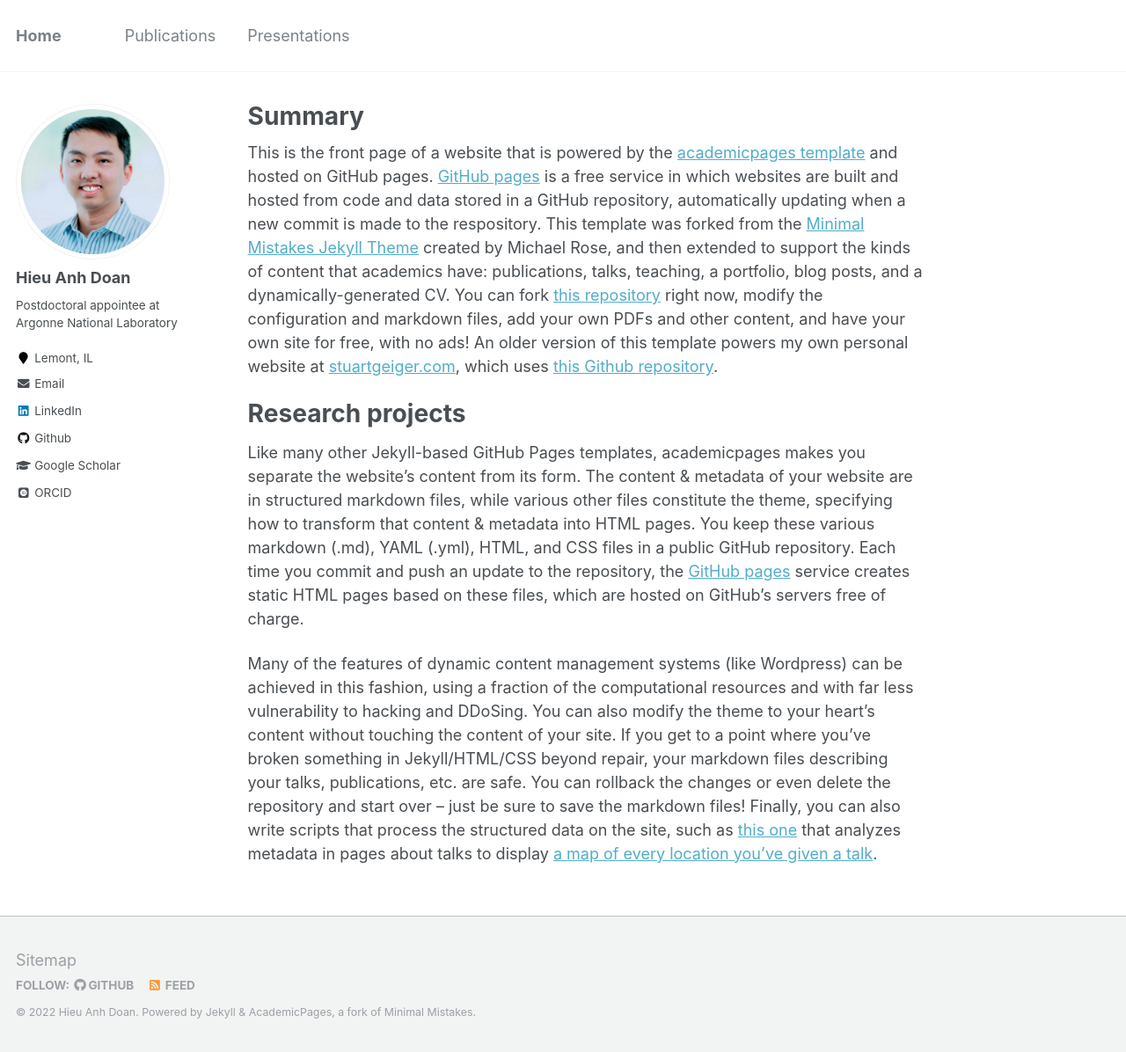
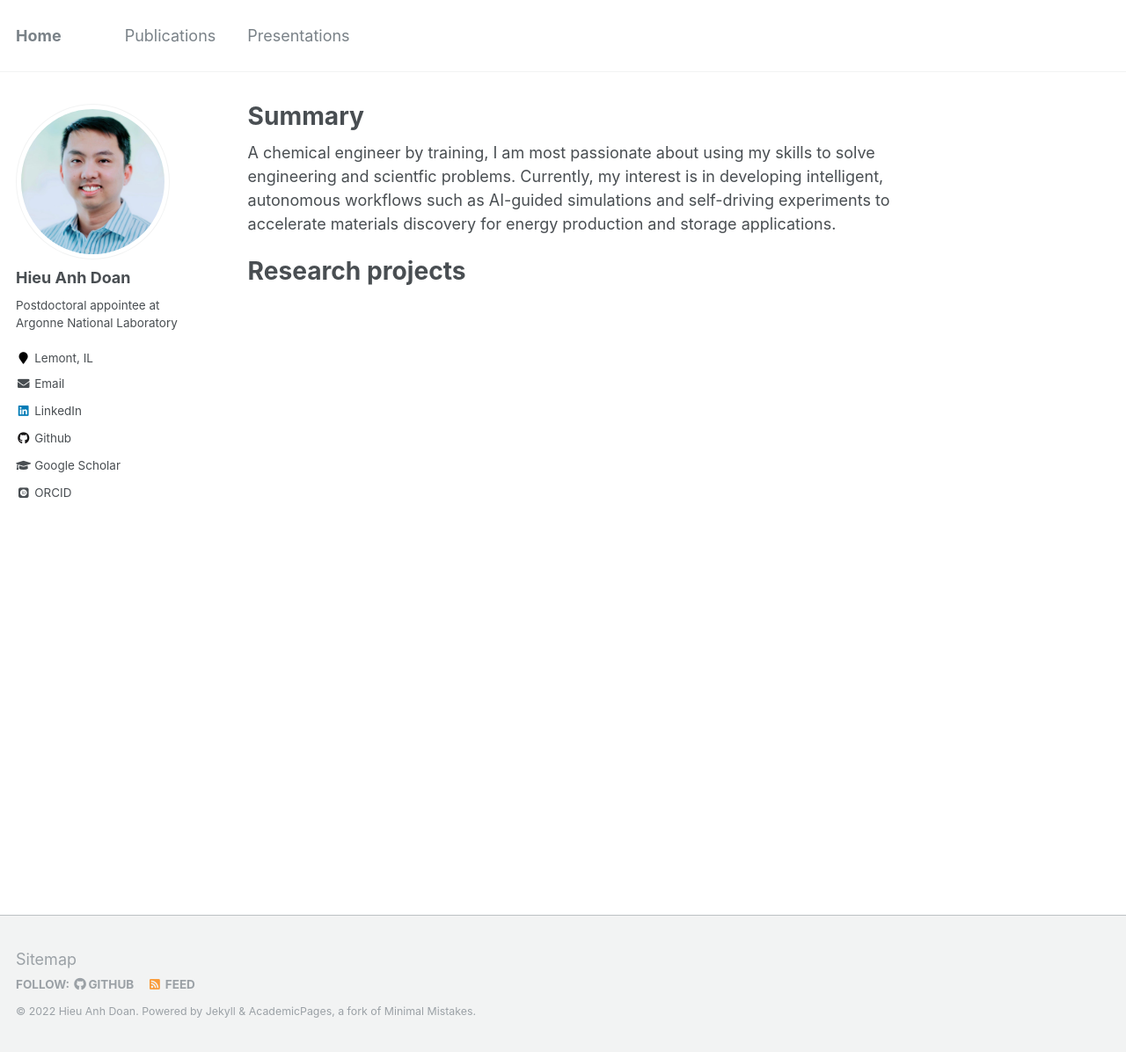
Before and after one commit to hieuadoan/hieuadoan.github.io, a Jekyll site: the page built from _pages/about.md, in a window 1280 px wide and 1196 px high. Shown: the whole window at 88% size. Built offline with Jekyll 4.4.1, drawn with Linux system fonts in a browser that asks for light colours; some web fonts are replaced.

Commit message:
update about me

```diff
--- a/_pages/about.md
+++ b/_pages/about.md
@@ -8,10 +8,7 @@
   - /about.html
 ---
 
-This is the front page of a website that is powered by the [academicpages template](https://github.com/academicpages/academicpages.github.io) and hosted on GitHub pages. [GitHub pages](https://pages.github.com) is a free service in which websites are built and hosted from code and data stored in a GitHub repository, automatically updating when a new commit is made to the respository. This template was forked from the [Minimal Mistakes Jekyll Theme](https://mmistakes.github.io/minimal-mistakes/) created by Michael Rose, and then extended to support the kinds of content that academics have: publications, talks, teaching, a portfolio, blog posts, and a dynamically-generated CV. You can fork [this repository](https://github.com/academicpages/academicpages.github.io) right now, modify the configuration and markdown files, add your own PDFs and other content, and have your own site for free, with no ads! An older version of this template powers my own personal website at [stuartgeiger.com](http://stuartgeiger.com), which uses [this Github repository](https://github.com/staeiou/staeiou.github.io).
+A chemical engineer by training, I am most passionate about using my skills to solve engineering and scientfic problems. Currently, my interest is in developing intelligent, autonomous workflows such as AI-guided simulations and self-driving experiments to accelerate materials discovery for energy production and storage applications.
 
 Research projects
 ======
-Like many other Jekyll-based GitHub Pages templates, academicpages makes you separate the website's content from its form. The content & metadata of your website are in structured markdown files, while various other files constitute the theme, specifying how to transform that content & metadata into HTML pages. You keep these various markdown (.md), YAML (.yml), HTML, and CSS files in a public GitHub repository. Each time you commit and push an update to the repository, the [GitHub pages](https://pages.github.com/) service creates static HTML pages based on these files, which are hosted on GitHub's servers free of charge.
-
-Many of the features of dynamic content management systems (like Wordpress) can be achieved in this fashion, using a fraction of the computational resources and with far less vulnerability to hacking and DDoSing. You can also modify the theme to your heart's content without touching the content of your site. If you get to a point where you've broken something in Jekyll/HTML/CSS beyond repair, your markdown files describing your talks, publications, etc. are safe. You can rollback the changes or even delete the repository and start over -- just be sure to save the markdown files! Finally, you can also write scripts that process the structured data on the site, such as [this one](https://github.com/academicpages/academicpages.github.io/blob/master/talkmap.ipynb) that analyzes metadata in pages about talks to display [a map of every location you've given a talk](https://academicpages.github.io/talkmap.html).
```
